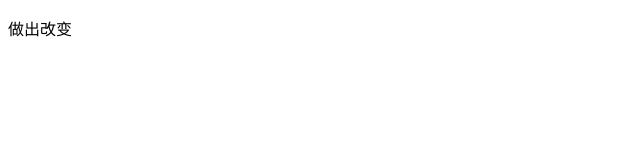
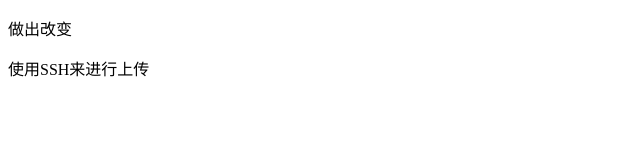
Before and after one commit to hang-out/pull-push, a plain HTML site: page index.html in a window 1280 px wide. Shown: the whole page, without its empty margins (0-640 px from the left). Drawn offline with Linux system fonts and the light colour scheme.

Commit message:
等会使用SSH进行上传

```diff
--- a/index.html
+++ b/index.html
@@ -8,5 +8,6 @@
 </head>
 <body>
     <p>做出改变</p>
+    <span>使用SSH来进行上传</span>
 </body>
 </html>
```
